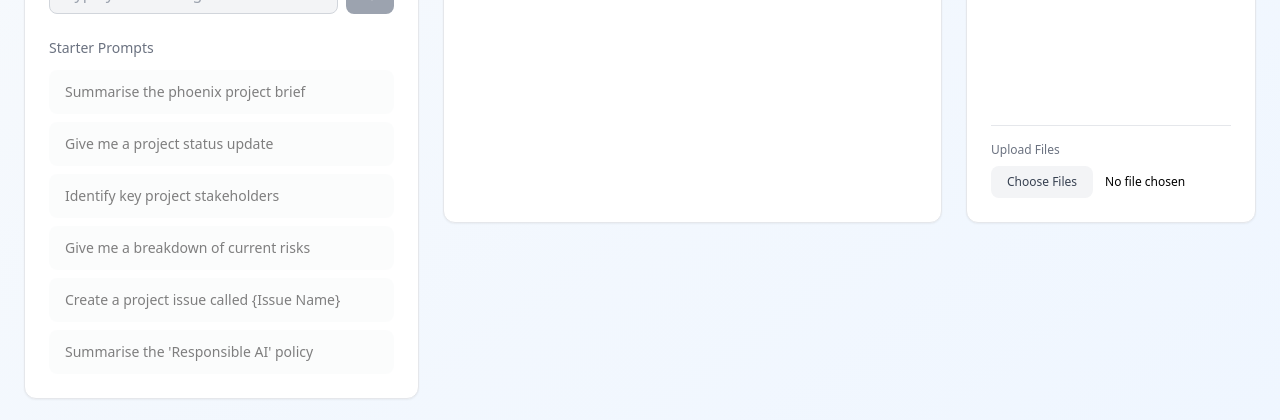
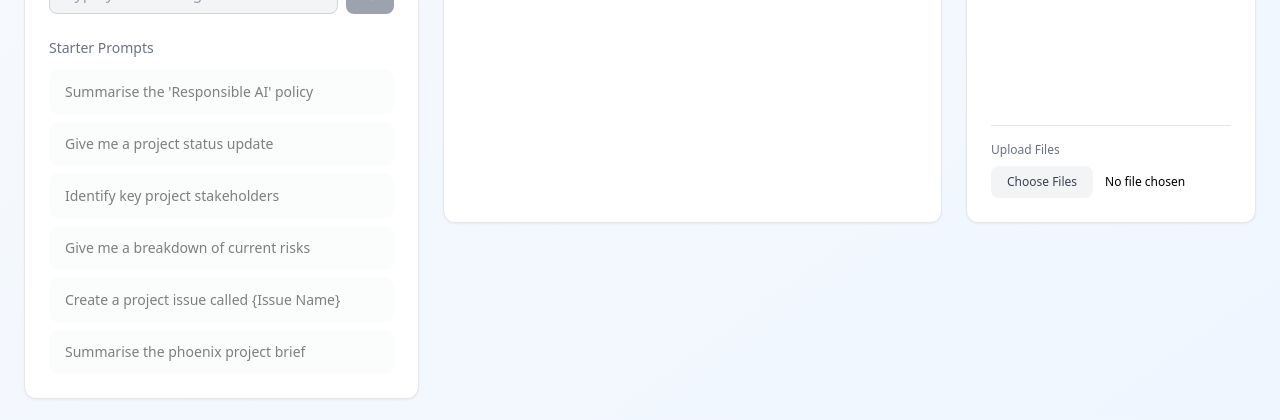
Before and after one commit to automate-build/ultravox-frontend, a React (Create React App) app: page / in a window 1280 px wide. Shown: the part 491-911 px from the top of the page. Built offline with nearby package versions, Linux system fonts and the light colour scheme.

Commit message:
Update UltravoxVoiceAgent.js

```diff
--- a/src/UltravoxVoiceAgent.js
+++ b/src/UltravoxVoiceAgent.js
@@ -15,12 +15,12 @@ const UltravoxVoiceAgent = () => {
   const processedTranscriptsRef = useRef(new Set());
 
   const starterPrompts = [
-    "Summarise the phoenix project brief",
+    "Summarise the 'Responsible AI' policy",
     "Give me a project status update",
     "Identify key project stakeholders",
     "Give me a breakdown of current risks",
     "Create a project issue called {Issue Name}",
-    "Summarise the 'Responsible AI' policy"
+    "Summarise the phoenix project brief"
   ];
 
   const projectFiles = [
```
